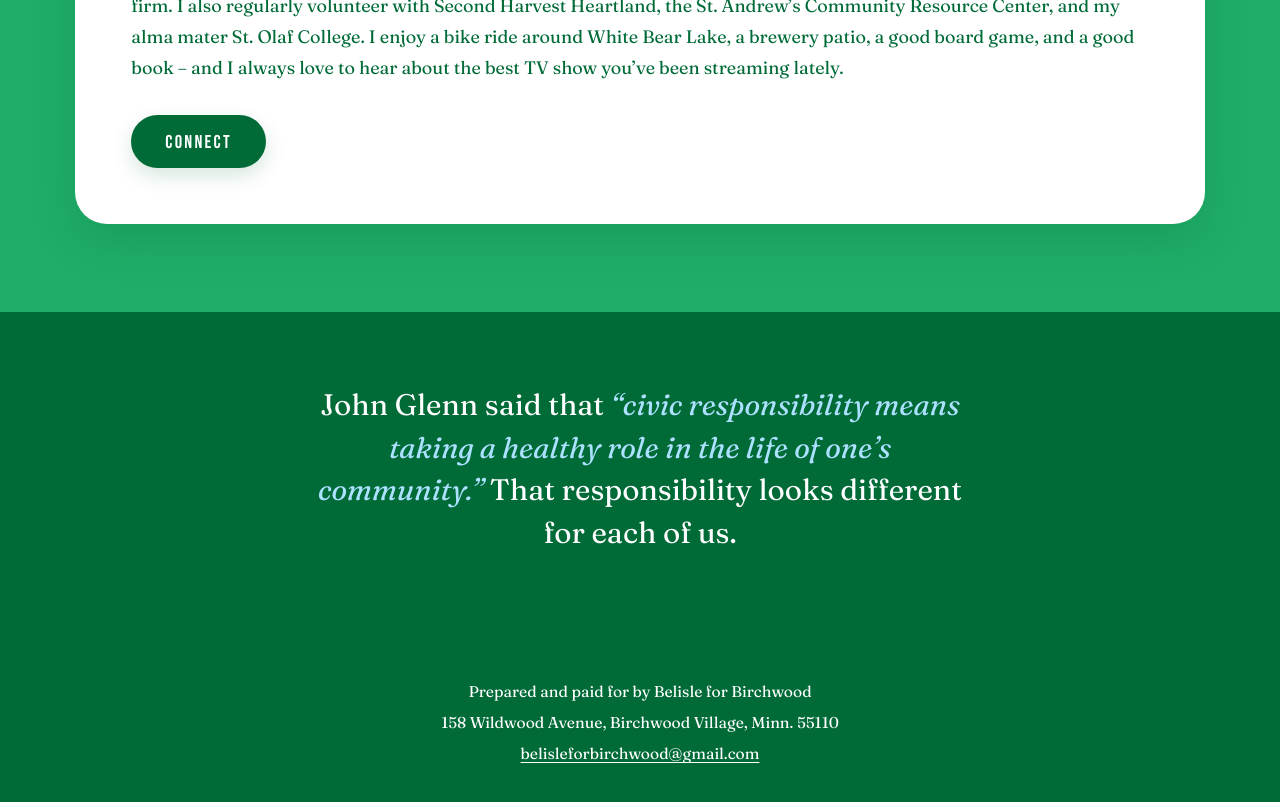
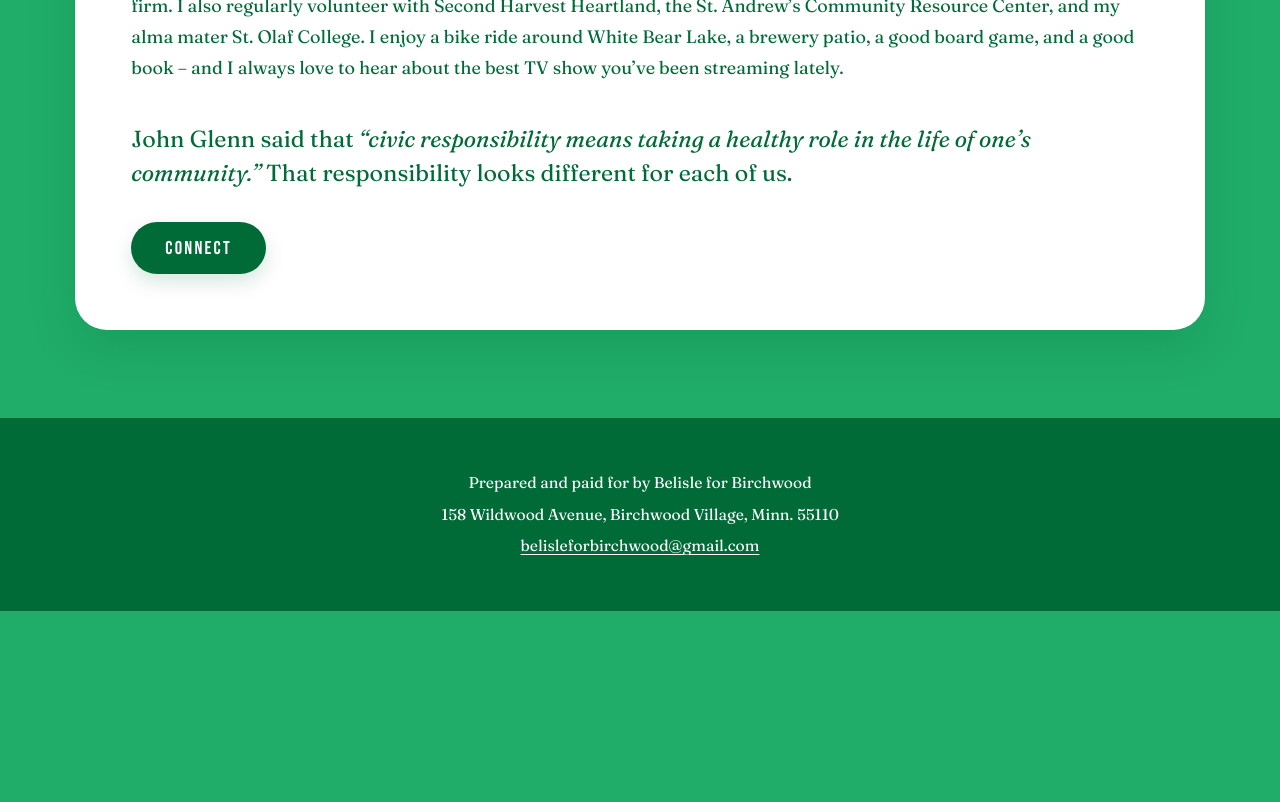
Before and after one commit to mwegter95/bfb, an Angular app: page /meet-ashley in a window 1280 px wide. Shown: the part 720-1522 px from the top of the page. After the commit the page ends 1331 px from the top, so only its background shows below. Built offline with nearby package versions, Linux system fonts and the light colour scheme.

Commit message:
hero adjustment

```diff
--- a/src/app/pages/meet-ashley.html
+++ b/src/app/pages/meet-ashley.html
@@ -43,6 +43,12 @@
           book – and I always love to hear about the best TV show you’ve been streaming lately.
         </p>
 
+        <blockquote class="pullquote">
+          John Glenn said that
+          <q>civic responsibility means taking a healthy role in the life of one’s community.</q>
+          That responsibility looks different for each of us.
+        </blockquote>
+
         <div class="btn-row">
           <a class="btn btn--primary" routerLink="/connect">Connect</a>
         </div>
@@ -50,13 +56,3 @@
     </article>
   </div>
 </section>
-
-<section class="band">
-  <div class="wrap">
-    <blockquote>
-      John Glenn said that
-      <q>civic responsibility means taking a healthy role in the life of one’s community.</q>
-      That responsibility looks different for each of us.
-    </blockquote>
-  </div>
-</section>
--- a/src/styles.scss
+++ b/src/styles.scss
@@ -311,7 +311,16 @@ p:last-child { margin-bottom: 0; }
 .hero { background: var(--green); }
 .hero__img {
   width: 100%;
-  height: auto;
+  /* The art carries 146px of empty green above "WRITE IN" and a shadow tail
+     below the type. This trims 112px off each end (rows 112–967 of the 1080),
+     pulling the message up under the navbar and putting the whole hero above
+     the fold from a 13" laptop up to a 1080p display. "FOR CITY COUNCIL" ends
+     at row 920, so the type is never touched.
+     Cover scales by width here, so the 5.885% text inset — and every left edge
+     that hangs off it — is unaffected. Retune with `aspect-ratio` alone. */
+  height: auto; /* required, or the img's height attribute beats aspect-ratio */
+  aspect-ratio: 1920 / 855;
+  object-fit: cover;
 }
 
 /* ------------------------------------------------------------
@@ -361,17 +370,6 @@ p:last-child { margin-bottom: 0; }
   }
 }
 
-.band blockquote {
-  margin: 0 auto;
-  max-width: 22em;
-  font-size: clamp(1.25rem, 1rem + 1.15vw, 1.85rem);
-  line-height: 1.44;
-  font-variation-settings: "SOFT" 70, "WONK" 0;
-  text-align: center;
-  text-wrap: pretty;
-}
-.band blockquote q { quotes: "\201C" "\201D"; color: var(--sky); font-style: italic; }
-
 /* ------------------------------------------------------------
    Meet Ashley — one card, portrait floated into the top-left so the
    copy sets beside it and then runs full width underneath.
@@ -415,6 +413,22 @@ p:last-child { margin-bottom: 0; }
     clear: both;
   }
   .bio > .btn-row { clear: left; }
+}
+
+/* Ashley's closing thought — full width under the photo, a shade larger than
+   the body copy, no rules or ornament. */
+.pullquote {
+  clear: left;
+  margin: clamp(1.75rem, 3vw, 2.75rem) 0 0;
+  max-width: 42em;
+  font-size: clamp(1.12rem, 1rem + 0.62vw, 1.45rem);
+  line-height: 1.46;
+  font-variation-settings: "SOFT" 70, "WONK" 0;
+  text-wrap: pretty;
+}
+.pullquote q {
+  quotes: "\201C" "\201D";
+  font-style: italic;
 }
 
 @media (max-width: 759px) {
```
Also changed, not shown: Claude outputs/hero-above-the-fold.png (added), Claude outputs/preview-desktop-1.jpg.
